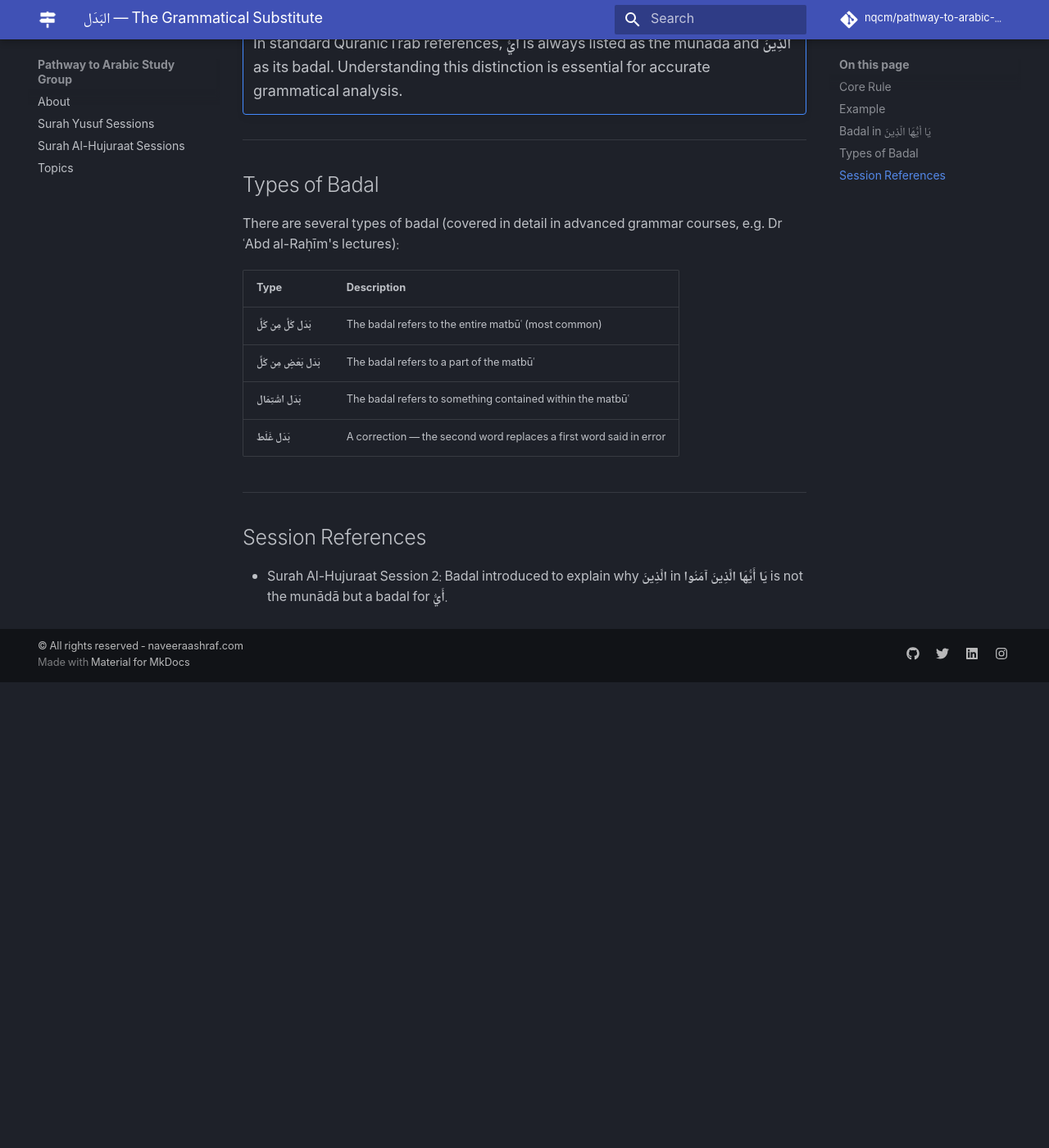
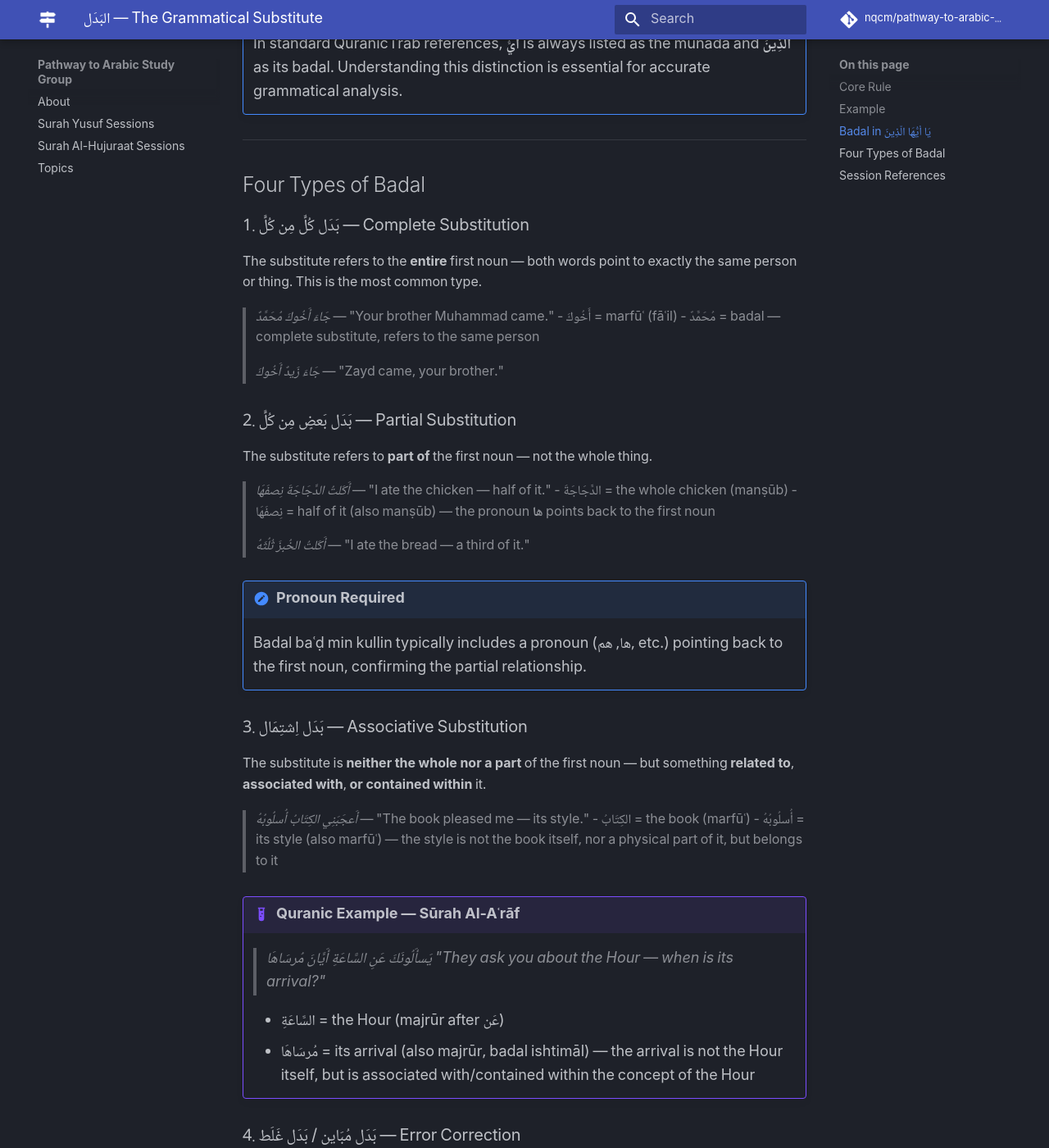
Before and after one commit to nqcm/pathway-to-arabic-study-group, an MkDocs documentation site: the page built from docs/topics/badal.md, in a window 1280 px wide and 1400 px high, scrolled down 1052 px. Shown: the whole window at 82% size. Built offline with MkDocs 1.6.1 and Material for MkDocs 9.7.7, drawn with Linux system fonts in a browser that asks for light colours; comment, search, counter and statistics services are not loaded; before the commit the page ends 1884 px from its top, so only the background shows below that; some of the changed text lies outside the part shown.

Commit message:
surah alhujuraat session 11

```diff
--- a/docs/topics/badal.md
+++ b/docs/topics/badal.md
@@ -41,19 +41,67 @@ When the vocative construction **يَا أَيُّهَا** is used:
 
 ---
 
-## Types of Badal
+## Four Types of Badal
 
-There are several types of badal (covered in detail in advanced grammar courses, e.g. Dr ʿAbd al-Raḥīm's lectures):
+### 1. بَدَل كُلٍّ مِن كُلٍّ — Complete Substitution
 
-| Type | Description |
-|---|---|
-| **بَدَل كُلٍّ مِن كُلٍّ** | The badal refers to the entire matbūʿ (most common) |
-| **بَدَل بَعْضٍ مِن كُلٍّ** | The badal refers to a part of the matbūʿ |
-| **بَدَل اشْتِمَال** | The badal refers to something contained within the matbūʿ |
-| **بَدَل غَلَط** | A correction — the second word replaces a first word said in error |
+The substitute refers to the **entire** first noun — both words point to exactly the same person or thing. This is the most common type.
+
+> *جَاءَ أَخُوكَ مُحَمَّدٌ* — "Your brother Muhammad came."
+> - أَخُوكَ = marfūʿ (fāʿil)
+> - مُحَمَّدٌ = badal — complete substitute, refers to the same person
+
+> *جَاءَ زَيدٌ أَخُوكَ* — "Zayd came, your brother."
+
+### 2. بَدَل بَعضٍ مِن كُلٍّ — Partial Substitution
+
+The substitute refers to **part of** the first noun — not the whole thing.
+
+> *أَكَلتُ الدَّجَاجَةَ نِصفَهَا* — "I ate the chicken — half of it."
+> - الدَّجَاجَةَ = the whole chicken (manṣūb)
+> - نِصفَهَا = half of it (also manṣūb) — the pronoun **ها** points back to the first noun
+
+> *أَكَلتُ الخُبزَ ثُلُثَهُ* — "I ate the bread — a third of it."
+
+!!! note "Pronoun Required"
+    Badal baʿḍ min kullin typically includes a pronoun (ها, هم, etc.) pointing back to the first noun, confirming the partial relationship.
+
+### 3. بَدَل اِشتِمَال — Associative Substitution
+
+The substitute is **neither the whole nor a part** of the first noun — but something **related to, associated with, or contained within** it.
+
+> *أَعجَبَنِي الكِتَابُ أُسلُوبُهُ* — "The book pleased me — its style."
+> - الكِتَابُ = the book (marfūʿ)
+> - أُسلُوبُهُ = its style (also marfūʿ) — the style is not the book itself, nor a physical part of it, but belongs to it
+
+!!! example "Quranic Example — Sūrah Al-Aʿrāf"
+    > *يَسأَلُونَكَ عَنِ السَّاعَةِ أَيَّانَ مُرسَاهَا*
+    > *"They ask you about the Hour — when is its arrival?"*
+
+    - السَّاعَةِ = the Hour (majrūr after عَن)
+    - مُرسَاهَا = its arrival (also majrūr, badal ishtimāl) — the arrival is not the Hour itself, but is associated with/contained within the concept of the Hour
+
+### 4. بَدَل مُبَاين / بَدَل غَلَط — Error Correction
+
+You said one thing by mistake and then replaced it with what you actually meant.
+
+> *أَعطِنِي الكِتَابَ أَعنِي الكُرَّاسَةَ* — "Give me the book — I mean the notebook."
+
+!!! note "Contested Type"
+    Classical Arabic grammarians treated this simply as a *mistake* (ghalat), not a formal grammatical category. Modern grammar books include it as the fourth type of badal, but many scholars note it is a later addition and some argue the classical Arabs would not have treated it as a formal badal.
+
+### Summary Table
+
+| Type | Arabic Name | Relationship | Example |
+|---|---|---|---|
+| 1 | بَدَل كُلٍّ مِن كُلٍّ | Complete = same thing | جَاءَ زَيدٌ أَخُوكَ |
+| 2 | بَدَل بَعضٍ مِن كُلٍّ | Partial = part of the thing | أَكَلتُ الدَّجَاجَةَ نِصفَهَا |
+| 3 | بَدَل اِشتِمَال | Associated = related to the thing | أَعجَبَنِي الكِتَابُ أُسلُوبُهُ |
+| 4 | بَدَل مُبَاين / غَلَط | Correction = mistake replaced | أَعطِنِي الكِتَابَ أَعنِي الكُرَّاسَةَ |
 
 ---
 
 ## Session References
 
 - Surah Al-Hujuraat Session 2: Badal introduced to explain why **الَّذِينَ** in **يَا أَيُّهَا الَّذِينَ آمَنُوا** is not the munādā but a badal for **أَيُّ**.
+- Surah Al-Hujuraat Session 11: All four types with detailed examples; Quranic example of badal ishtimāl (السَّاعَة / مُرسَاهَا); note on contested status of fourth type.
```
Also changed, not shown: docs/surah-alhujuraat-sessions/index.md (+1 -0 lines), docs/surah-alhujuraat-sessions/session-11.md (added, +360 -0 lines), docs/topics/index.md (+1 -0 lines), docs/topics/innama.md (+38 -0 lines), docs/topics/ism-manqus.md (added, +79 -0 lines).
